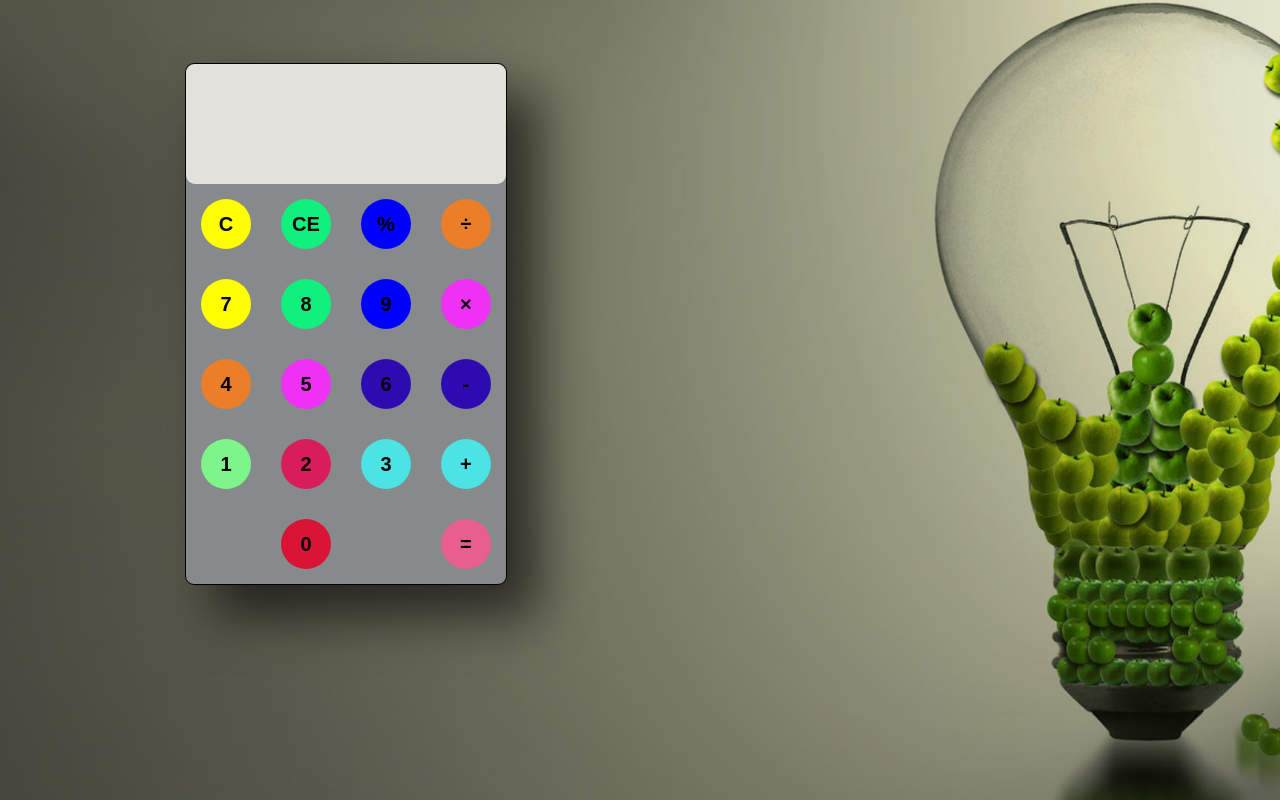
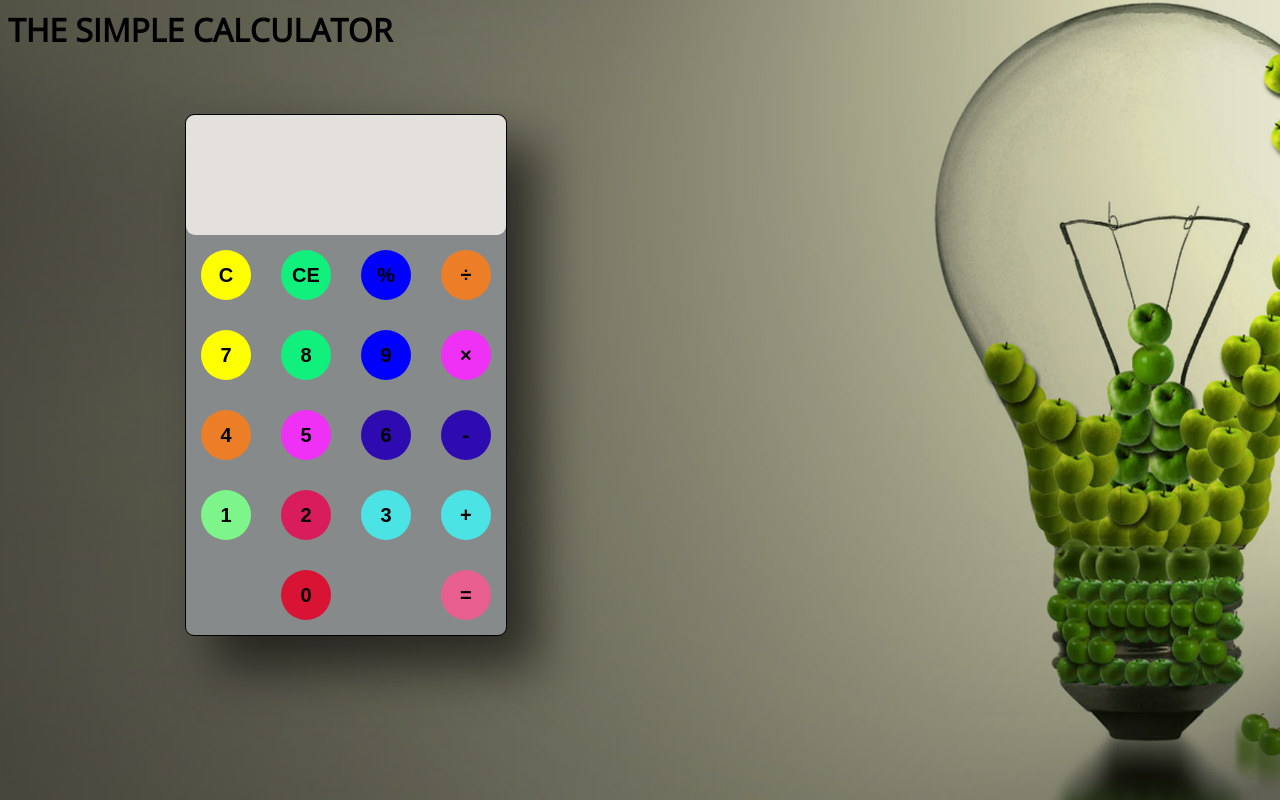
Before and after one commit to SifatRahman/simpleCalculator_htmlCss, a plain HTML site: page index.html in a window 1280 px wide. Drawn offline with nearby package versions, Linux system fonts and the light colour scheme.

Commit message:
Title Added.

```diff
--- a/index.html
+++ b/index.html
@@ -1,6 +1,6 @@
 <html>
 <head>
-<title>New Calculator</title>
+<title>The simple calculator</title>
 <link rel="stylesheet" href="main.css" type="text/css">
 
 <link rel="preconnect" href="https://fonts.gstatic.com">
@@ -9,7 +9,11 @@
 
 
 <body>
+
 <div id="container">
+<div id="name">
+<h1>THE SIMPLE CALCULATOR</h1>
+</div>
     <div id="calculator">
             <div id="result">
                 <div id="history">
@@ -51,6 +55,7 @@
 </div>
 
 
+
 <script src="main.js"></script>
 </body>
 </html>
```
